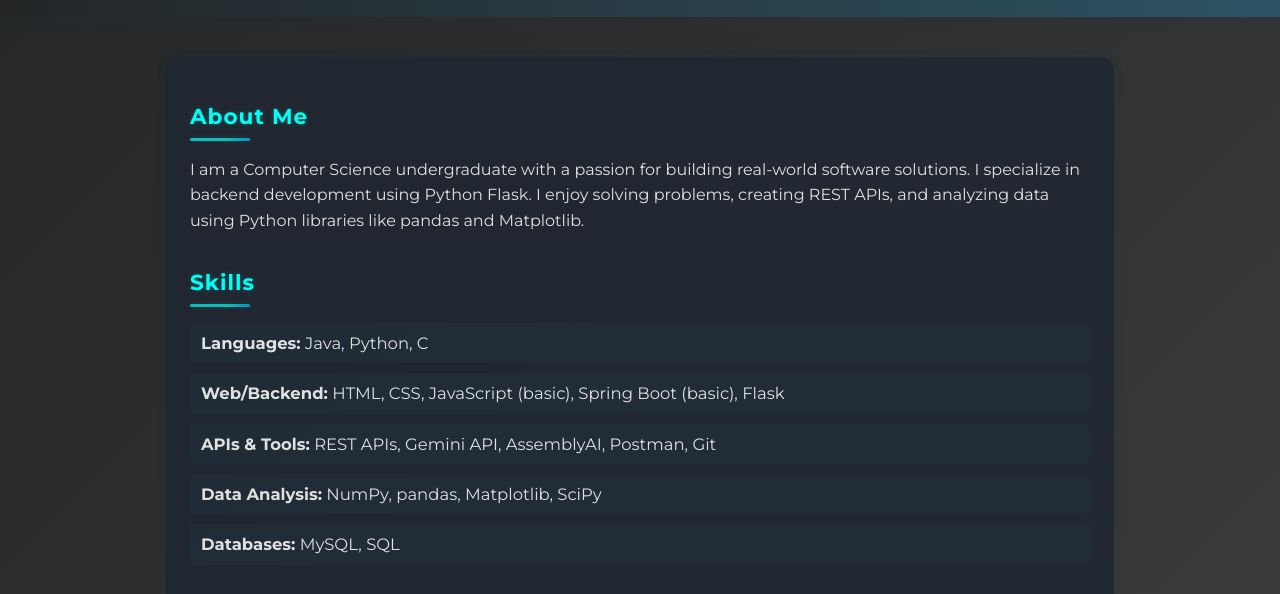
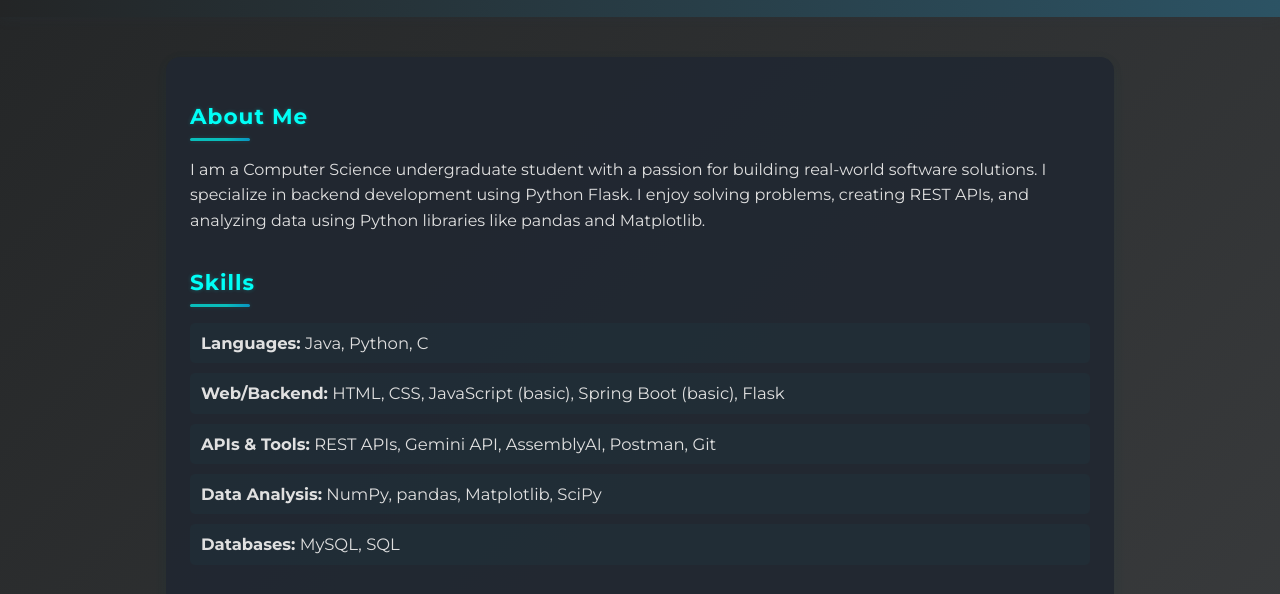
Before and after one commit to Gurmeet788/Gurmeet-Portfolio, a plain HTML site: page index.html in a window 1280 px wide. Shown: the part 151-745 px from the top of the page. Drawn offline with Linux system fonts and the light colour scheme.

Commit message:
Update About Me section wording
Changed 'undergraduate' to 'undergraduate student' in the About Me section for improved clarity.

```diff
--- a/index.html
+++ b/index.html
@@ -149,7 +149,7 @@
     <div class="section">
       <h2>About Me</h2>
       <p>
-        I am a Computer Science undergraduate with a passion for building real-world software solutions. I specialize in backend development using Python Flask. I enjoy solving problems, creating REST APIs, and analyzing data using Python libraries like pandas and Matplotlib.
+        I am a Computer Science undergraduate student with a passion for building real-world software solutions. I specialize in backend development using Python Flask. I enjoy solving problems, creating REST APIs, and analyzing data using Python libraries like pandas and Matplotlib.
       </p>
     </div>
 
```
